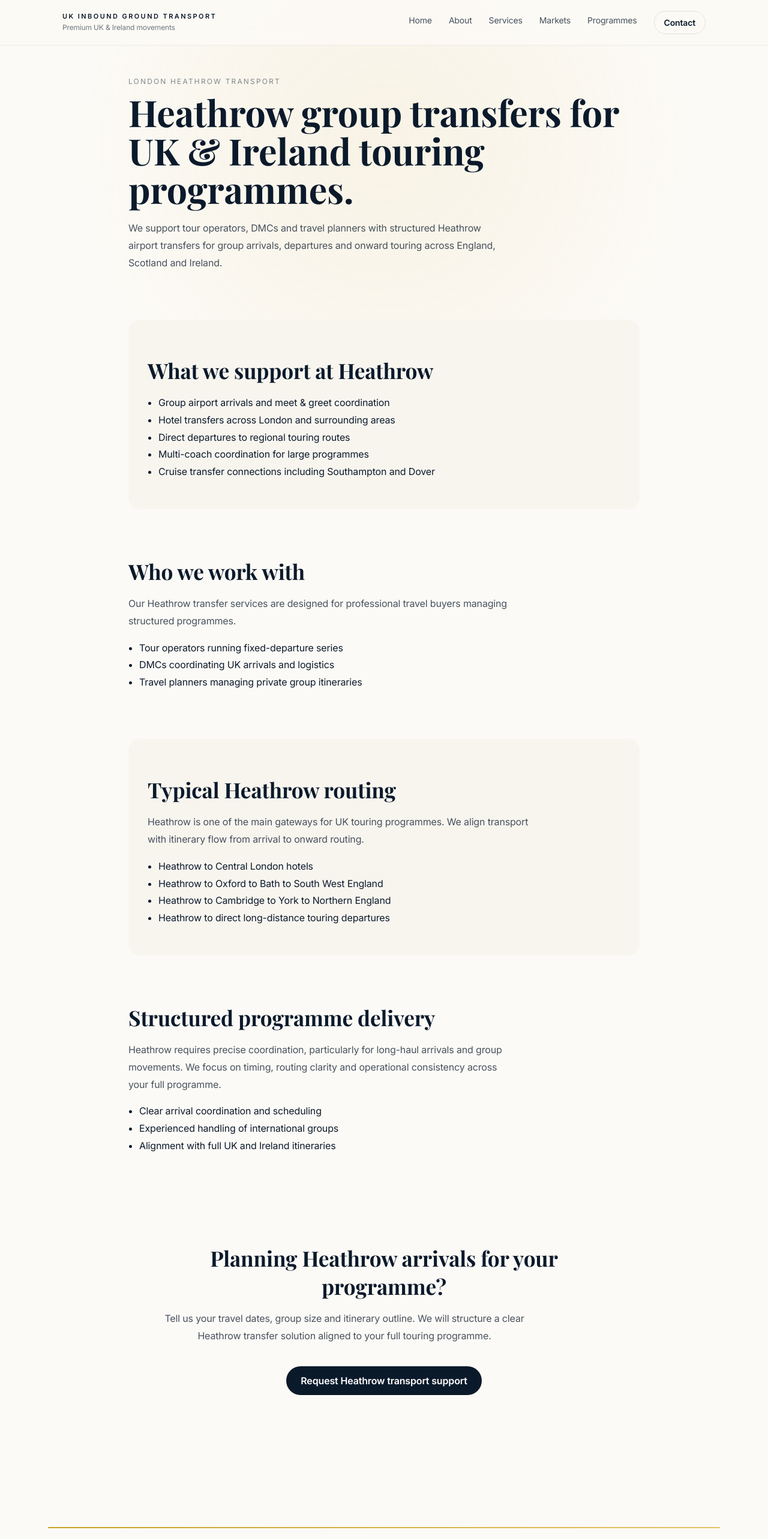
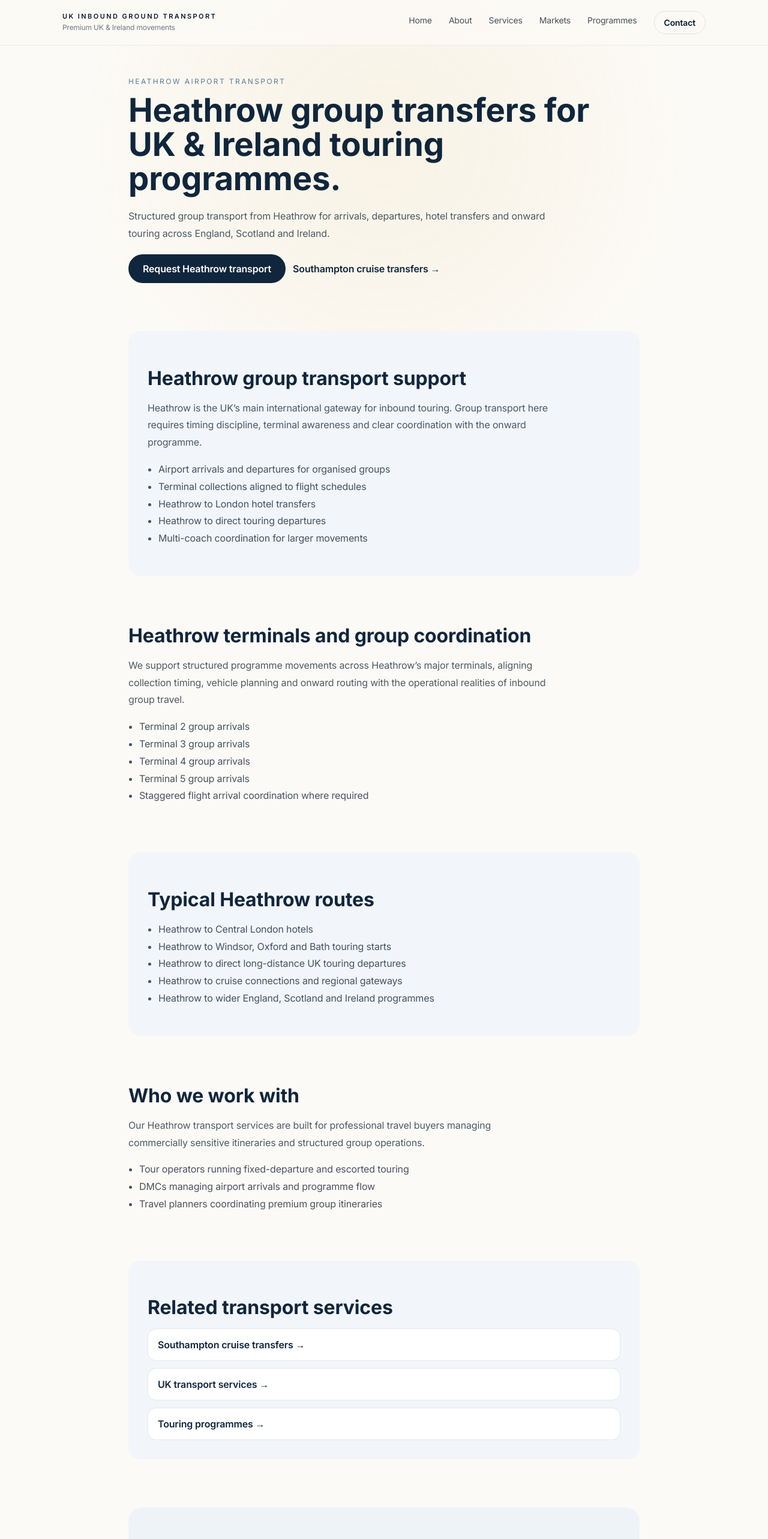
Before and after one commit to kandiahtk-crypto/Project-, a Next.js app: page /heathrow-group-transfers in a window 1280 px wide. Shown: the top 2566 px of the page at 60% size. Built offline with nearby package versions, Linux system fonts and the light colour scheme; a web font is replaced by a local one.

Commit message:
Update page.tsx

```diff
--- a/src/app/heathrow-group-transfers/page.tsx
+++ b/src/app/heathrow-group-transfers/page.tsx
@@ -1,37 +1,142 @@
+import type { CSSProperties } from "react";
 import type { Metadata } from "next";
 
+const siteUrl = "https://www.ukinboundgroundtransport.com";
+
 export const metadata: Metadata = {
-  title: "Heathrow Group Transfers | UK Inbound Ground Transport",
+  title:
+    "Heathrow Group Transfers | Heathrow Transport for Tour Operators & DMCs",
   description:
-    "Structured Heathrow group transfers for tour operators, DMCs and travel planners. Reliable airport arrivals, departures and onward UK & Ireland touring transport.",
+    "Heathrow group transfers for tour operators, DMCs and travel planners. Structured airport transport from Heathrow for arrivals, departures and UK touring programmes.",
+  alternates: {
+    canonical: "/heathrow-group-transfers",
+  },
+  openGraph: {
+    title: "Heathrow Group Transfers | UK Inbound Ground Transport",
+    description:
+      "Structured Heathrow airport transfers for tour operators, DMCs and travel planners across UK and Ireland touring programmes.",
+    url: `${siteUrl}/heathrow-group-transfers`,
+    siteName: "UK Inbound Ground Transport",
+    locale: "en_GB",
+    type: "website",
+  },
+};
+
+const faqSchema = {
+  "@context": "https://schema.org",
+  "@type": "FAQPage",
+  mainEntity: [
+    {
+      "@type": "Question",
+      name: "Do you provide Heathrow group transfers?",
+      acceptedAnswer: {
+        "@type": "Answer",
+        text: "Yes. We provide Heathrow group transport for tour operators, DMCs and travel planners managing structured arrivals, departures and onward touring programmes.",
+      },
+    },
+    {
+      "@type": "Question",
+      name: "Can you collect groups from different Heathrow terminals?",
+      acceptedAnswer: {
+        "@type": "Answer",
+        text: "Yes. We can support group arrivals across Heathrow terminals, including coordinated collections aligned to flight schedules and programme flow.",
+      },
+    },
+    {
+      "@type": "Question",
+      name: "Do you connect Heathrow arrivals to wider UK touring routes?",
+      acceptedAnswer: {
+        "@type": "Answer",
+        text: "Yes. We support onward transport from Heathrow into London, England, Scotland and Ireland touring programmes.",
+      },
+    },
+    {
+      "@type": "Question",
+      name: "Do you work with individual travellers?",
+      acceptedAnswer: {
+        "@type": "Answer",
+        text: "No. Our Heathrow services are positioned for tour operators, DMCs and travel planners managing structured group programmes rather than individual bookings.",
+      },
+    },
+  ],
 };
 
 export default function HeathrowPage() {
   return (
     <main style={container}>
-      <section style={section}>
-        <p style={eyebrow}>London Heathrow transport</p>
+      <script
+        type="application/ld+json"
+        dangerouslySetInnerHTML={{ __html: JSON.stringify(faqSchema) }}
+      />
+
+      <section style={hero}>
+        <p style={eyebrow}>Heathrow airport transport</p>
 
         <h1 style={title}>
           Heathrow group transfers for UK &amp; Ireland touring programmes.
         </h1>
 
         <p style={text}>
-          We support tour operators, DMCs and travel planners with structured
-          Heathrow airport transfers for group arrivals, departures and onward
-          touring across England, Scotland and Ireland.
+          Structured group transport from Heathrow for arrivals, departures,
+          hotel transfers and onward touring across England, Scotland and
+          Ireland.
         </p>
+
+        <div style={ctaRow}>
+          <a href="/contact" style={primaryButton}>
+            Request Heathrow transport
+          </a>
+          <a href="/southampton-cruise-transfers" style={secondaryLink}>
+            Southampton cruise transfers →
+          </a>
+        </div>
       </section>
 
       <section style={sectionSoft}>
-        <h2 style={heading}>What we support at Heathrow</h2>
+        <h2 style={heading}>Heathrow group transport support</h2>
+
+        <p style={text}>
+          Heathrow is the UK’s main international gateway for inbound touring.
+          Group transport here requires timing discipline, terminal awareness
+          and clear coordination with the onward programme.
+        </p>
 
         <ul style={list}>
-          <li>Group airport arrivals and meet &amp; greet coordination</li>
-          <li>Hotel transfers across London and surrounding areas</li>
-          <li>Direct departures to regional touring routes</li>
-          <li>Multi-coach coordination for large programmes</li>
-          <li>Cruise transfer connections including Southampton and Dover</li>
+          <li>Airport arrivals and departures for organised groups</li>
+          <li>Terminal collections aligned to flight schedules</li>
+          <li>Heathrow to London hotel transfers</li>
+          <li>Heathrow to direct touring departures</li>
+          <li>Multi-coach coordination for larger movements</li>
+        </ul>
+      </section>
+
+      <section style={section}>
+        <h2 style={heading}>Heathrow terminals and group coordination</h2>
+
+        <p style={text}>
+          We support structured programme movements across Heathrow’s major
+          terminals, aligning collection timing, vehicle planning and onward
+          routing with the operational realities of inbound group travel.
+        </p>
+
+        <ul style={list}>
+          <li>Terminal 2 group arrivals</li>
+          <li>Terminal 3 group arrivals</li>
+          <li>Terminal 4 group arrivals</li>
+          <li>Terminal 5 group arrivals</li>
+          <li>Staggered flight arrival coordination where required</li>
+        </ul>
+      </section>
+
+      <section style={sectionSoft}>
+        <h2 style={heading}>Typical Heathrow routes</h2>
+
+        <ul style={list}>
+          <li>Heathrow to Central London hotels</li>
+          <li>Heathrow to Windsor, Oxford and Bath touring starts</li>
+          <li>Heathrow to direct long-distance UK touring departures</li>
+          <li>Heathrow to cruise connections and regional gateways</li>
+          <li>Heathrow to wider England, Scotland and Ireland programmes</li>
         </ul>
       </section>
 
@@ -39,132 +144,159 @@ export default function HeathrowPage() {
         <h2 style={heading}>Who we work with</h2>
 
         <p style={text}>
-          Our Heathrow transfer services are designed for professional travel
-          buyers managing structured programmes.
+          Our Heathrow transport services are built for professional travel
+          buyers managing commercially sensitive itineraries and structured
+          group operations.
         </p>
 
         <ul style={list}>
-          <li>Tour operators running fixed-departure series</li>
-          <li>DMCs coordinating UK arrivals and logistics</li>
-          <li>Travel planners managing private group itineraries</li>
+          <li>Tour operators running fixed-departure and escorted touring</li>
+          <li>DMCs managing airport arrivals and programme flow</li>
+          <li>Travel planners coordinating premium group itineraries</li>
         </ul>
       </section>
 
       <section style={sectionSoft}>
-        <h2 style={heading}>Typical Heathrow routing</h2>
+        <h2 style={heading}>Related transport services</h2>
 
-        <p style={text}>
-          Heathrow is one of the main gateways for UK touring programmes. We
-          align transport with itinerary flow from arrival to onward routing.
-        </p>
+        <div style={linkGrid}>
+          <a href="/southampton-cruise-transfers" style={linkCard}>
+            Southampton cruise transfers →
+          </a>
 
-        <ul style={list}>
-          <li>Heathrow to Central London hotels</li>
-          <li>Heathrow to Oxford to Bath to South West England</li>
-          <li>Heathrow to Cambridge to York to Northern England</li>
-          <li>Heathrow to direct long-distance touring departures</li>
-        </ul>
-      </section>
+          <a href="/services" style={linkCard}>
+            UK transport services →
+          </a>
 
-      <section style={section}>
-        <h2 style={heading}>Structured programme delivery</h2>
-
-        <p style={text}>
-          Heathrow requires precise coordination, particularly for long-haul
-          arrivals and group movements. We focus on timing, routing clarity and
-          operational consistency across your full programme.
-        </p>
-
-        <ul style={list}>
-          <li>Clear arrival coordination and scheduling</li>
-          <li>Experienced handling of international groups</li>
-          <li>Alignment with full UK and Ireland itineraries</li>
-        </ul>
+          <a href="/programmes" style={linkCard}>
+            Touring programmes →
+          </a>
+        </div>
       </section>
 
       <section style={cta}>
-        <h2 style={heading}>Planning Heathrow arrivals for your programme?</h2>
+        <h2 style={heading}>Planning a Heathrow arrival or departure?</h2>
 
         <p style={text}>
-          Tell us your travel dates, group size and itinerary outline. We will
-          structure a clear Heathrow transfer solution aligned to your full
-          touring programme.
+          Share your flight schedule, group size and onward itinerary. We’ll
+          structure a clear and reliable Heathrow transport plan around your
+          programme.
         </p>
 
-        <a href="/contact" style={button}>
-          Request Heathrow transport support
-        </a>
+        <div style={ctaRow}>
+          <a href="/contact" style={primaryButton}>
+            Request proposal
+          </a>
+          <a href="/" style={secondaryLink}>
+            Return to homepage →
+          </a>
+        </div>
       </section>
     </main>
   );
 }
 
-const container = {
+const container: CSSProperties = {
   maxWidth: 900,
   margin: "0 auto",
   padding: "40px 24px 80px",
 };
 
-const section = {
+const hero: CSSProperties = {
   marginBottom: 80,
 };
 
-const sectionSoft = {
+const section: CSSProperties = {
+  marginBottom: 80,
+};
+
+const sectionSoft: CSSProperties = {
   marginBottom: 80,
   padding: "32px",
-  background: "#F8F5EF",
+  background: "#F2F5F9",
   borderRadius: 20,
 };
 
-const eyebrow = {
+const eyebrow: CSSProperties = {
   fontSize: 12,
-  letterSpacing: "0.18em",
-  textTransform: "uppercase" as const,
-  color: "rgba(11,26,43,0.5)",
+  letterSpacing: "0.2em",
+  textTransform: "uppercase",
+  color: "#5B7C99",
 };
 
-const title = {
-  fontSize: "clamp(2.4rem, 5vw, 3.8rem)",
+const title: CSSProperties = {
+  fontSize: "clamp(2.2rem, 5vw, 3.4rem)",
   lineHeight: 1.05,
-  fontFamily: "var(--font-serif)",
   margin: "12px 0 20px",
-  color: "#0B1A2B",
+  fontWeight: 700,
+  color: "#10263C",
 };
 
-const heading = {
-  fontSize: "clamp(1.6rem, 3vw, 2.2rem)",
+const heading: CSSProperties = {
+  fontSize: "clamp(1.5rem, 3vw, 2rem)",
   marginBottom: 16,
-  fontFamily: "var(--font-serif)",
-  color: "#0B1A2B",
+  fontWeight: 700,
+  color: "#10263C",
 };
 
-const text = {
+const text: CSSProperties = {
   fontSize: 16,
   lineHeight: 1.8,
-  color: "rgba(11,26,43,0.75)",
-  maxWidth: 640,
+  color: "rgba(18,36,56,0.75)",
 };
 
-const list = {
+const list: CSSProperties = {
   marginTop: 16,
   paddingLeft: 18,
   lineHeight: 1.8,
+  color: "rgba(18,36,56,0.78)",
 };
 
-const cta = {
+const cta: CSSProperties = {
   padding: "40px",
-  background: "#FCFAF6",
+  background: "#EEF3F8",
   borderRadius: 24,
-  textAlign: "center" as const,
+  textAlign: "center",
 };
 
-const button = {
-  display: "inline-block",
+const ctaRow: CSSProperties = {
   marginTop: 20,
+  display: "flex",
+  gap: 12,
+  flexWrap: "wrap",
+};
+
+const primaryButton: CSSProperties = {
+  display: "inline-flex",
+  alignItems: "center",
+  justifyContent: "center",
   padding: "14px 24px",
   borderRadius: 999,
-  background: "#0B1A2B",
+  background: "#10263C",
   color: "#fff",
   textDecoration: "none",
   fontWeight: 600,
 };
+
+const secondaryLink: CSSProperties = {
+  display: "inline-flex",
+  alignItems: "center",
+  textDecoration: "none",
+  color: "#10263C",
+  fontWeight: 600,
+};
+
+const linkGrid: CSSProperties = {
+  display: "grid",
+  gap: 12,
+};
+
+const linkCard: CSSProperties = {
+  padding: 16,
+  borderRadius: 14,
+  background: "#fff",
+  border: "1px solid rgba(18,36,56,0.1)",
+  textDecoration: "none",
+  color: "#10263C",
+  fontWeight: 600,
+};
```
